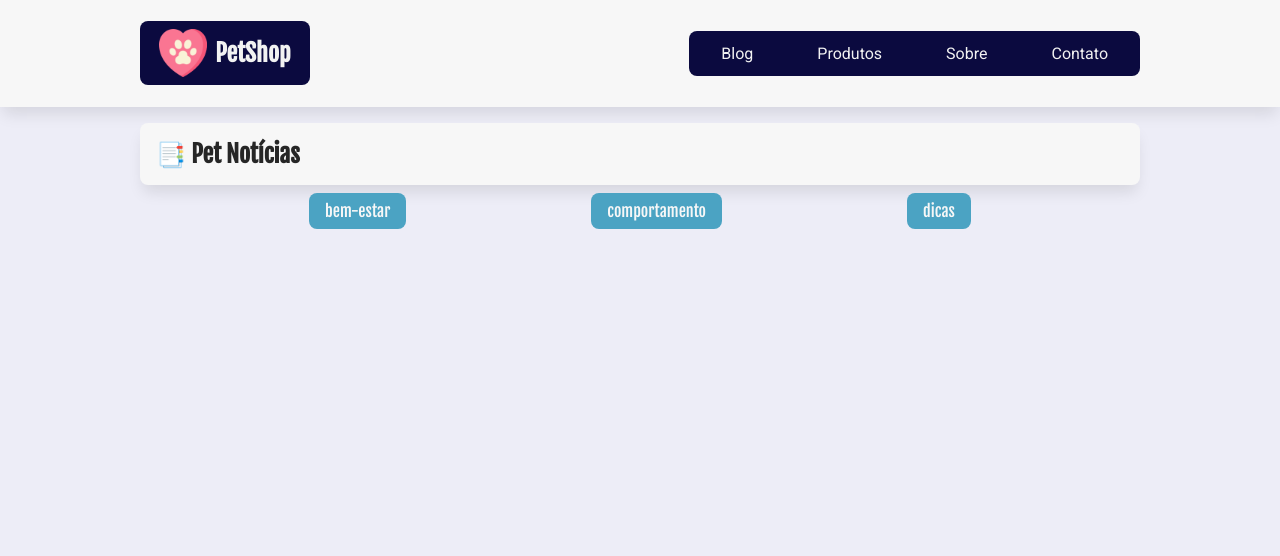
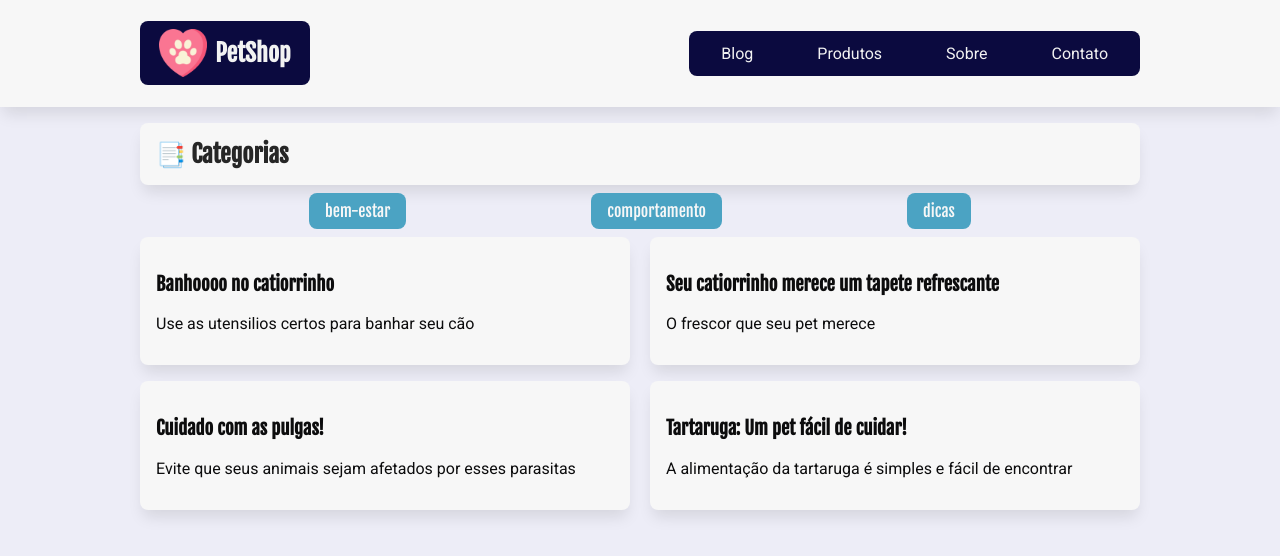
Before and after one commit to guilhermessanto/petshop-guilherme, a React (Create React App) app: page /categoria/bem-estar in a window 1280 px wide. Shown: the top 556 px of the page. Built offline with nearby package versions, Linux system fonts and the light colour scheme; data requests are answered from the project's data file.

Commit message:
url e useEffect com dependencia

```diff
--- a/src/components/ListaPosts/ListaPosts.jsx
+++ b/src/components/ListaPosts/ListaPosts.jsx
@@ -3,14 +3,14 @@
 import servidorApi from "../../api/servidor-api.js";
 import LoadingDesenho from "../LoadingDesenho/LoadingDesenho";
 import ArtigoPost from "../ArtigoPost/ArtigoPost";
-const ListaPosts = () => {
+const ListaPosts = ({ url }) => {
   const [posts, setPosts] = useState([]);
   const [loading, setLoading] = useState(true);
 
   useEffect(() => {
     async function getPosts() {
       try {
-        const resposta = await fetch(`${servidorApi}/posts`);
+        const resposta = await fetch(`${servidorApi}/${url || "posts"}`);
         const dados = await resposta.json();
         setPosts(dados);
         setLoading(false);
@@ -19,7 +19,7 @@
       }
     }
     getPosts();
-  }, []);
+  }, [url]);
 
   if (loading) {
     return <LoadingDesenho />;
--- a/src/pages/Categoria/Categoria.jsx
+++ b/src/pages/Categoria/Categoria.jsx
@@ -1,11 +1,16 @@
+import { useParams } from "react-router-dom";
 import ListaCategorias from "../../components/ListaCategorias/ListaCategorias";
+import ListaPosts from "../../components/ListaPosts/ListaPosts";
 import estilos from "./Categoria.module.css";
 
 const Categoria = () => {
+  const { nome } = useParams();
+  console.log(nome);
   return (
     <section>
-      <h2 className={estilos.titulo_secao}>Pet Notícias</h2>
+      <h2 className={estilos.titulo_secao}>Categorias</h2>
       <ListaCategorias />
+      <ListaPosts url={`posts?categoria=${nome}`} />
     </section>
   );
 };
```
